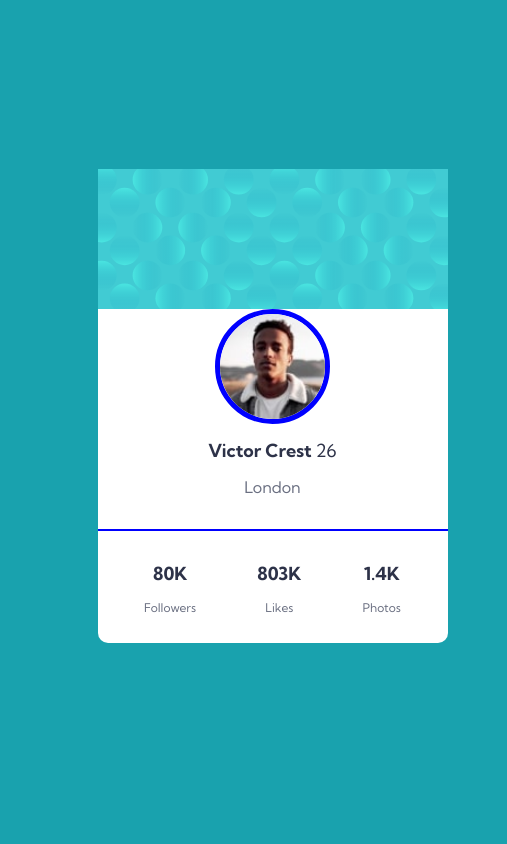
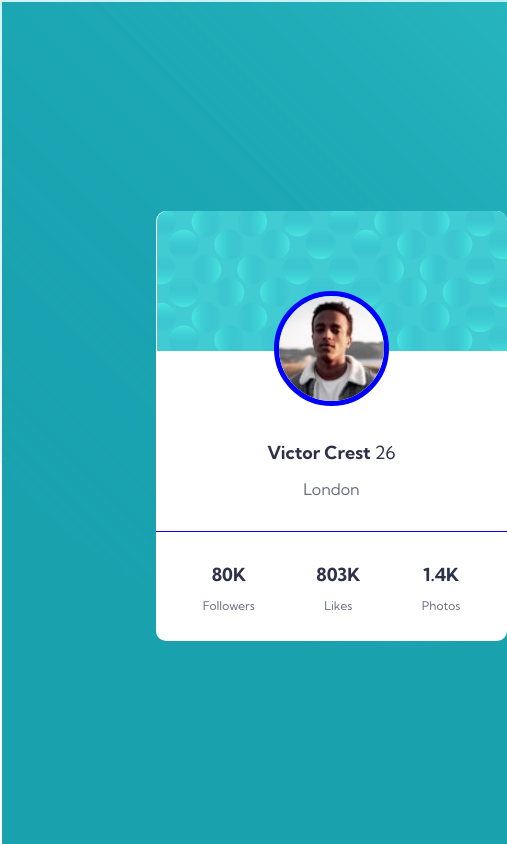
Before and after one commit to Darengheil/ProfileCardComponent, a plain HTML site: page index.html in a window 390 px wide. Shown: the whole page, 507 px wide, since content can reach past the window. Drawn offline with Linux system fonts and the light colour scheme.

Commit message:
Finished desktop version

```diff
--- a/index.html
+++ b/index.html
@@ -12,11 +12,9 @@
 <body>
   <div class="container">
     <div class="upperpart">
-      <img src="images/bg-pattern-card.svg">
-      <!-- <img src="images/bg-pattern-bottom.svg" class="bottomimg">
-      <img src="images/bg-pattern-top.svg" class="topimg"> -->
+      <img src="images/bg-pattern-card.svg" style="border-radius: 10px 10px 0 0;">
       <img src="images/image-victor.jpg" class="profilepic">
-      <h2>Victor Crest <span style="font-weight: 400;">26</span></h2>
+      <h2 class="profilename">Victor Crest <span style="font-weight: 400;">26</span></h2>
       <p class="location">London</p>
     </div>
     <div class="downpart">
--- a/styles.css
+++ b/styles.css
@@ -1,7 +1,7 @@
 @import url('https://fonts.googleapis.com/css2?family=Kumbh+Sans:wght@400;700&display=swap');
 
 body {
-    background-color: hsl(185, 75%, 39%);
+    background-image: url("images/circles.png");
     font-family: Kumbh Sans;
 }
 
@@ -21,8 +21,8 @@ p{
     flex-direction: column;
     justify-content: center;
     position: absolute;
-    top: 20%;
-    left: 25%;
+    top: 25%;
+    left: 40%;
     background-color: white;
     border-radius: 10px;
 }
@@ -31,13 +31,19 @@ p{
     width: 30%;
     border-radius: 50%;
     border: solid 5px blue;
+    position: absolute;
+    top: 5em;
+}
+
+.profilename{
+    margin-top: 5em;
 }
 
 .upperpart{
     display: flex;
     flex-direction: column;
     align-items: center;
-    border-bottom: 2px solid blue;
+    border-bottom: 1px solid blue;
 }
 
 .location{
@@ -57,10 +63,26 @@ p{
     text-align: center;
 }
 
+.stat-count{
+    margin-bottom: 0;
+}
+
 .stat-desc{
     font-size: 12px;
     font-weight: 400;
 }
-@media (max-width: 900px) {
+
+.topimg{
 
 }
+
+.bottomimg{
+
+}
+
+@media (max-width: 900px) {
+    .container{
+
+        width: 90%;
+    }
+}
```
Also changed, not shown: images/circles.png (added).
